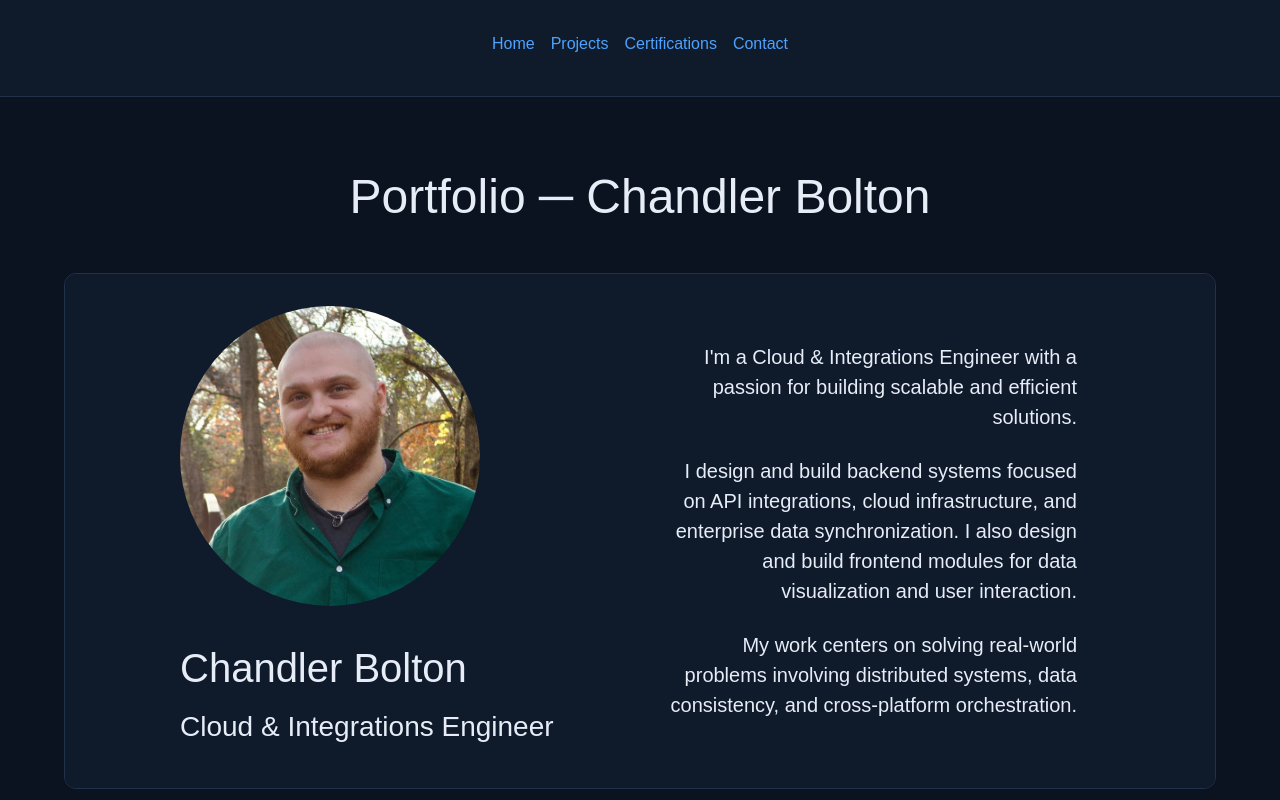
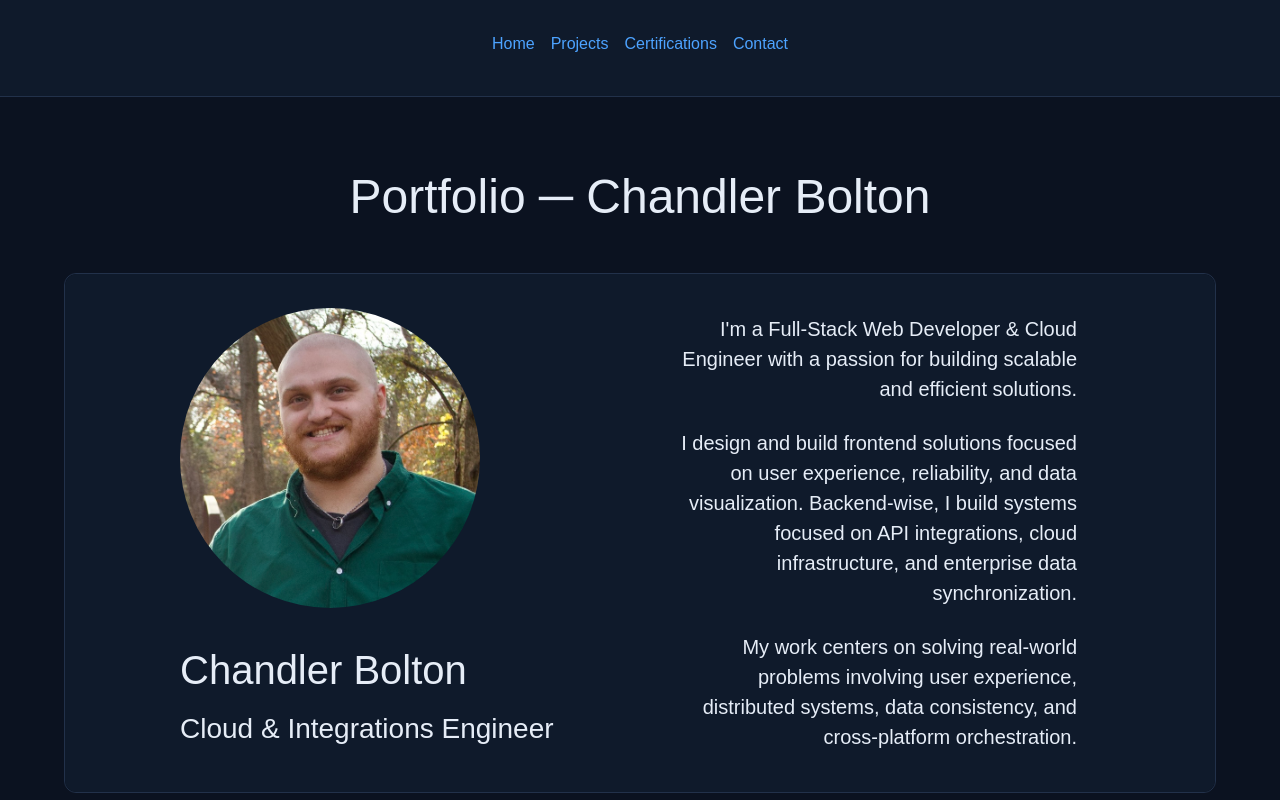
Before and after one commit to chandler-bolton/Portfolio, a Next.js app: page / in a window 1280 px wide. Shown: the top 800 px of the page. Built offline with nearby package versions, Linux system fonts and the light colour scheme.

Commit message:
Feat: Updated Title and Description to better reflect resume

```diff
--- a/app/layout.tsx
+++ b/app/layout.tsx
@@ -13,14 +13,14 @@ const geistMono = Geist_Mono({
 });
 
 export const metadata = {
-  title: "Chandler Bolton | Cloud & Integrations Engineer",
+  title: "Chandler Bolton | Full-Stack Web Developer & Cloud Engineer",
   description:
-    "Portfolio showcasing cloud infrastructure, system architecture, and enterprise integration work.",
+    "Portfolio showcasing cloud infrastructure, system architecture, full-stack, web development, and enterprise integration work.",
 
   openGraph: {
-    title: "Chandler Bolton | Cloud & Integrations Engineer",
+    title: "Chandler Bolton | Full-Stack Web Developer & Cloud Engineer",
     description:
-      "Cloud infrastructure, API integrations, and distributed systems engineering portfolio.",
+      "Cloud infrastructure, API integrations, full-stack, web development, and distributed systems engineering portfolio.",
     url: "https://www.chandler-bolton-portfolio.dev",
     siteName: "Chandler Bolton Portfolio",
     images: [
--- a/app/page.tsx
+++ b/app/page.tsx
@@ -41,15 +41,15 @@ export default function Home() {
 							<div className="textContainer rightAlign">
 								<ExpandableText lines={6} className="heroIntro">
 									<p className="buffer">
-										I'm a Cloud & Integrations Engineer with a passion for building scalable and efficient solutions.
+										I'm a Full-Stack Web Developer & Cloud Engineer with a passion for building scalable and efficient solutions.
 									</p>
 
 									<p className="buffer flushedTop">
-										I design and build backend systems focused on API integrations, cloud infrastructure, and enterprise data synchronization. I also design and build frontend modules for data visualization and user interaction.
+										I design and build frontend solutions focused on user experience, reliability, and data visualization. Backend-wise, I build systems focused on API integrations, cloud infrastructure, and enterprise data synchronization.
 									</p>
 
 									<p className="buffer flushedTop">
-										My work centers on solving real-world problems involving distributed systems, data consistency, and cross-platform orchestration.
+										My work centers on solving real-world problems involving user experience, distributed systems, data consistency, and cross-platform orchestration.
 									</p>
 								</ExpandableText>
 							</div>
```
